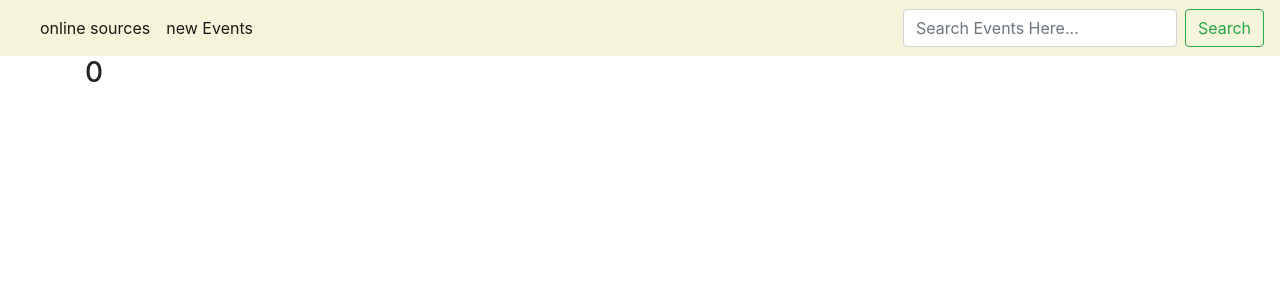
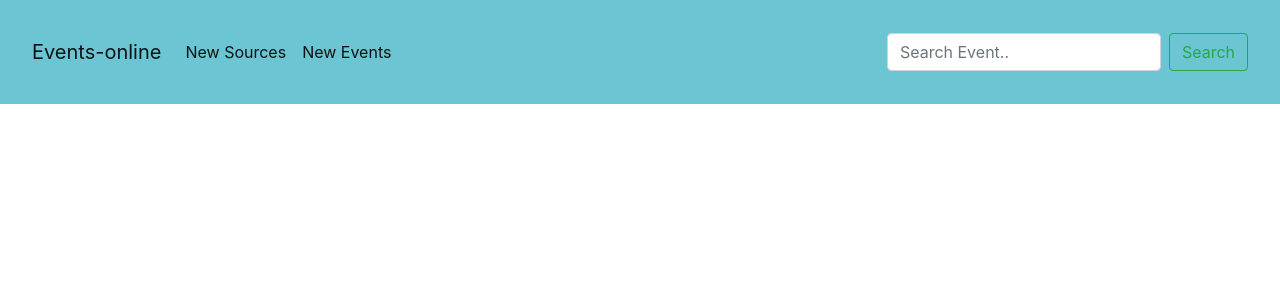
Before and after one commit to annechege/Online-event, a Python web app: template app/templates/search.html in a window 1280 px wide. Shown: the top 300 px of the page. Run offline with Jinja, Linux system fonts and the light colour scheme; the template is opened without the code that fills it, so the values that code supplies are empty; some libraries are stand-ins or nearby versions.

Commit message:
changing padding on navbar

```diff
--- a/app/templates/navbar.html
+++ b/app/templates/navbar.html
@@ -1,6 +1,6 @@
 
-<nav class="navbar navbar-expand-lg navbar-light" style="background-color:beige" >
-    <a class="navbar-brand" href="/"><online-Events></online-Events></a>
+<nav class="navbar navbar-expand-lg navbar-light fixed-top" style="background-color: #6bc5d2; padding: 2em;">
+    <a class="navbar-brand" href="/">Events-online</a>
     <button class="navbar-toggler" type="button" data-toggle="collapse" data-target="#navbarSupportedContent" aria-controls="navbarSupportedContent" aria-expanded="false" aria-label="Toggle navigation">
       <span class="navbar-toggler-icon"></span>
     </button>
@@ -8,14 +8,14 @@
     <div class="collapse navbar-collapse" id="navbarSupportedContent">
       <ul class="navbar-nav mr-auto">
         <li class="nav-item active">
-          <a class="nav-link" href="/">online sources<span class="sr-only">(current)</span></a>
+          <a class="nav-link" href="/">New Sources<span class="sr-only">(current)</span></a>
         </li>
         <li class="nav-item active">
-          <a class="nav-link" href="/News-Articles"> new Events </a>
+          <a class="nav-link" href="/News-Articles"> New Events</a>
         </li>
       </ul>
       <form class="form-inline my-2 my-lg-0">
-        <input class="form-control mr-sm-2" type="search" placeholder="Search Events Here..." aria-label="Search" name="article_name">
+        <input class="form-control mr-sm-2" type="search" placeholder="Search Event.." aria-label="Search" name="article_name">
         <button class="btn btn-outline-success my-2 my-sm-0" type="submit">Search</button>
       </form>
     </div>
```
